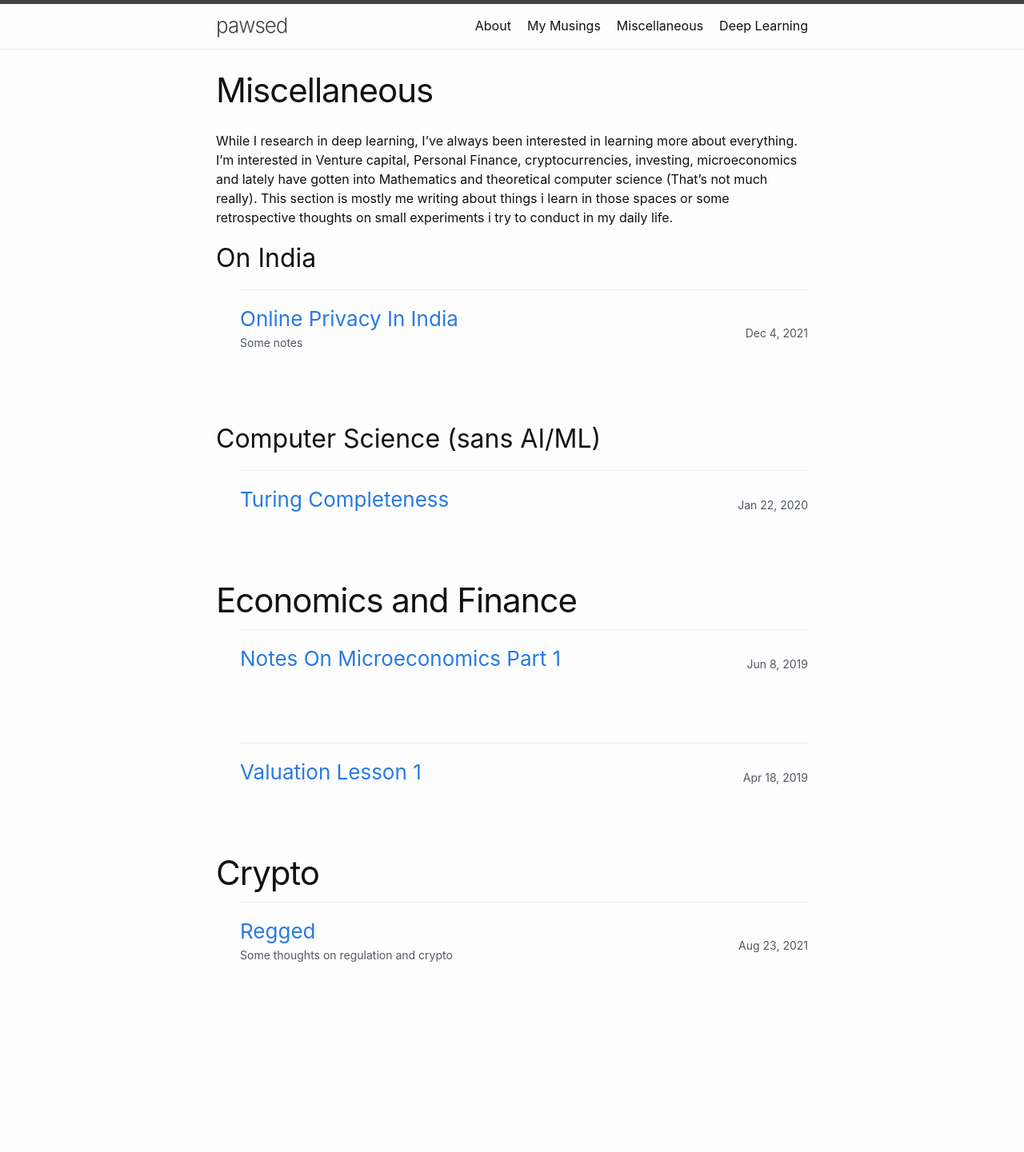
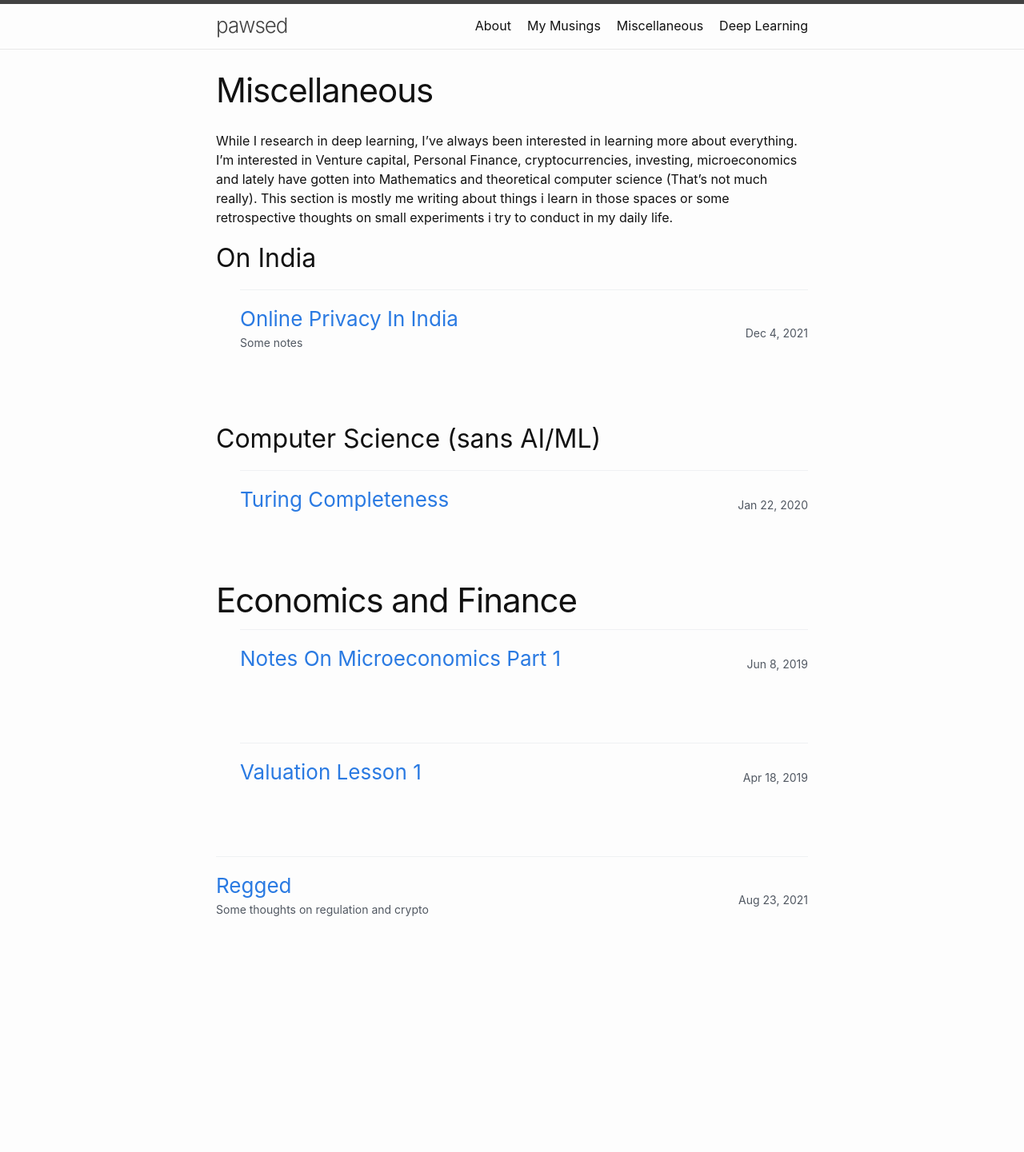
Before and after one commit to Shashi456/Shashi456.github.io, a Jekyll site: the page built from Miscellaneous.md, in a window 1280 px wide. Shown: the whole page at 80% size. Built offline with Jekyll 4.4.1, drawn with Linux system fonts in a browser that asks for light colours; after the commit the page ends 1384 px from its top, so only the background shows below that.

Commit message:
Update Miscellaneous.md

```diff
--- a/Miscellaneous.md
+++ b/Miscellaneous.md
@@ -87,15 +87,15 @@
 {% endfor %}
 
 
- <h1> Crypto</h1>
+<!-- <h1> Crypto</h1> -->
 <!-- <h2>Valuation</h2> -->
 
 
 
-<section class="c-archives">
-  <link rel="shortcut icon" href="">
-  {% for post in site.tags.crypto  %}
-  <ul class="c-archives__list">
+<!--<section class="c-archives"> -->
+<!--   <link rel="shortcut icon" href=""> -->
+<!--   {% for post in site.tags.crypto  %} -->
+<!--   <ul class="c-archives__list"> -->
 
     <li class="c-archives__item">
       <h3>
@@ -106,9 +106,9 @@
       <p>{{ post.date | date: "%b %-d, %Y" }}</p>
     </li>
 
-  </ul>
-  {% else %}
-{% endfor %}
+<!--  </ul>-->
+<!--   {% else %} -->
+<!-- {% endfor %} -->
 <!-- <h2>Microeconomics</h2>
 
  <!-- My first stop this year will be the course, MIT 14.01SC Principles of Microeconomics. One thing I aim to achieve by pursuing this course, is also observe how i learn and if MIT courses can be the first stop in Syllabus 2.0.
```
